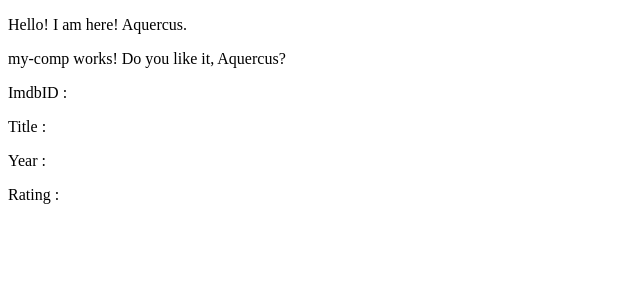
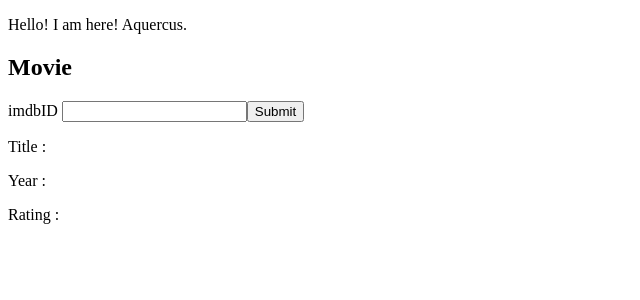
Before and after one commit to aquercus/angular-movies, an Angular app: page / in a window 1280 px wide. Shown: the top 300 px of the page, without its empty margins (0-640 px from the left). Built offline with nearby package versions, Linux system fonts and the light colour scheme; no server answers.

Commit message:
first form

```diff
--- a/src/app/app.component.html
+++ b/src/app/app.component.html
@@ -2,6 +2,7 @@
   Hello! I am here! Aquercus.
 </p>
 <p>
-  <app-my-comp [name]="'Aquercus'"></app-my-comp>
+<!--  <app-my-comp [name]="'Aquercus'"></app-my-comp>-->
 <!--  <app-my-comp [name]="'Yura'"></app-my-comp>-->
+  <app-my-first-form></app-my-first-form>
 </p>
--- a/src/app/app.module.ts
+++ b/src/app/app.module.ts
@@ -4,11 +4,13 @@
 import { AppComponent } from './app.component';
 import { MyCompComponent } from './my-comp/my-comp.component';
 import {HttpClientModule} from '@angular/common/http';
+import { MyFirstFormComponent } from './my-first-form/my-first-form.component';
 
 @NgModule({
   declarations: [
     AppComponent,
-    MyCompComponent
+    MyCompComponent,
+    MyFirstFormComponent
   ],
   imports: [
     BrowserModule,
--- /dev/null
+++ b/src/app/my-first-form/my-first-form.component.html
@@ -0,0 +1,9 @@
+<h2>Movie</h2>
+<label>
+  imdbID
+  <input type="text" name="imdbId" #imdbID> <input type="button" value="Submit" (click)="onClick()">
+</label>
+
+<p>Title : {{title}}</p>
+<p>Year : {{year}}</p>
+<p>Rating : {{rating}}</p>
--- /dev/null
+++ b/src/app/my-first-form/my-first-form.component.ts
@@ -0,0 +1,44 @@
+import {Component, ElementRef, OnInit, ViewChild} from '@angular/core';
+import {HttpClient} from '@angular/common/http';
+
+@Component({
+  selector: 'app-my-first-form',
+  templateUrl: './my-first-form.component.html',
+  styleUrls: ['./my-first-form.component.css']
+})
+export class MyFirstFormComponent implements OnInit {
+
+  imdbId : string;
+  title : string;
+  year : number;
+  rating : number;
+
+  httpClient : HttpClient;
+
+  @ViewChild('imdbID') inputImdbId : ElementRef;
+
+
+  constructor(httpClient : HttpClient) {
+    this.httpClient = httpClient;
+  }
+  ngOnInit(): void {
+  }
+
+  onClick(): void{
+    console.log("clicked");
+
+    this.imdbId = this.inputImdbId.nativeElement.value;
+    console.log(this.imdbId);
+
+    let obs = this.httpClient.get("http://localhost:8080/movies/" + this.imdbId);
+    obs.subscribe((movie : any) =>{
+      console.log(movie);
+      this.imdbId = movie.imdbId;
+      this.title = movie.title;
+      this.year = movie.year;
+      this.rating = movie.rating;
+    })
+
+
+  }
+}
```
Also changed, not shown: src/app/my-first-form/my-first-form.component.css (added), 1 other file (tests, documents, lock files or other folders).
